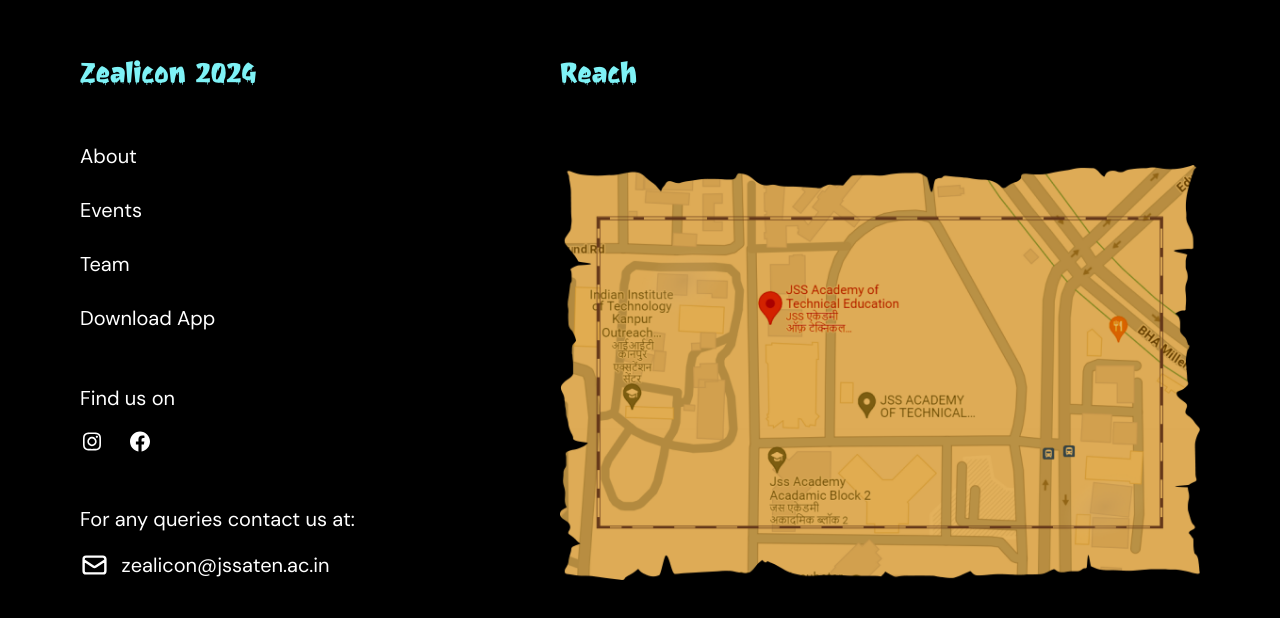
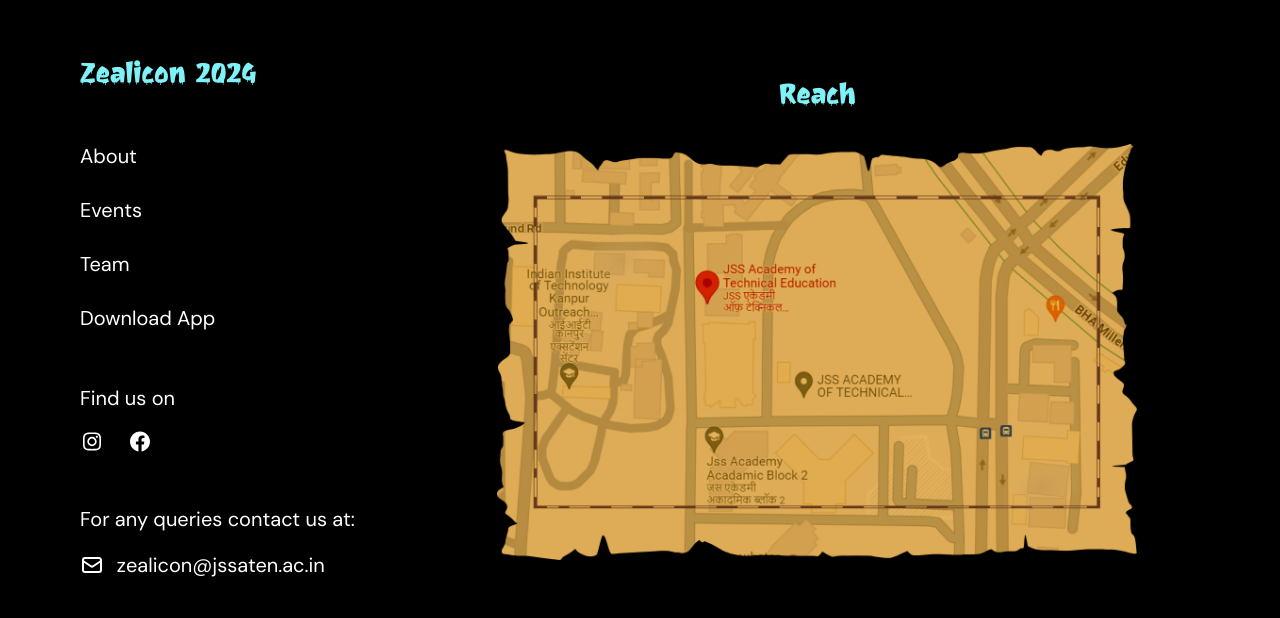
Before and after one commit to parthgupta9/2k244_zealicon, a React (Vite) app: page / in a window 1280 px wide. Shown: the part 2226-2844 px from the top of the page. Built offline with nearby package versions, Linux system fonts and the light colour scheme.

Commit message:
improved footer

```diff
--- a/src/Pages/Home/Home.module.css
+++ b/src/Pages/Home/Home.module.css
@@ -42,7 +42,7 @@
   }
 }
 
-/* Hero Section */
+/* Hero Section ---------------------------------------------------------*/
 
 .heroSection {
   height: 100vh;
@@ -87,7 +87,7 @@
   background-repeat: no-repeat;
 }
 
-/* Info Section */
+/* Info Section ----------------------------------------------------*/
 
 .infoSection {
   display: flex;
@@ -106,7 +106,7 @@
   padding: 3rem 5rem;
 }
 
-/* Image Collage */
+/* Image Collage -------------------------------------------------------*/
 
 .imageCollage {
   width: 100%;
@@ -125,7 +125,7 @@
   backdrop-filter: blur(10px);
 }
 
-/* Sponsors Section */
+/* Sponsors Section --------------------------------------------------------*/
 
 .sponsorsSection,
 .offersSection {
@@ -162,7 +162,7 @@
   user-select: none;
 }
 
-/* Offers Section */
+/* Offers Section ------------------------------------------------------------------*/
 
 .offersCont {
   height: 10rem;
@@ -200,5 +200,6 @@
 
   .imageCollage {
     padding: 0;
+    margin-top: 2rem;
   }
 }
--- a/src/components/Footer/footer.module.css
+++ b/src/components/Footer/footer.module.css
@@ -2,6 +2,7 @@
   display: flex;
   padding: 5rem;
   justify-content: space-between;
+  align-items: center;
   gap: 5rem;
   flex-wrap: wrap;
 }
@@ -58,13 +59,15 @@
     display: flex;
     flex-direction: column;
     justify-content: space-between;
+    align-items: center;
     gap: 2rem;
+    margin: 0 auto;
 }
 
 .mapSection img{
     height: 100%;
     max-width: 40rem;
-    min-width: 20rem;
+    min-width: 10rem;
     width: 100%;
 }
 
```
Also changed, not shown: src/components/Footer/footer.jsx (+4 -7 lines).
